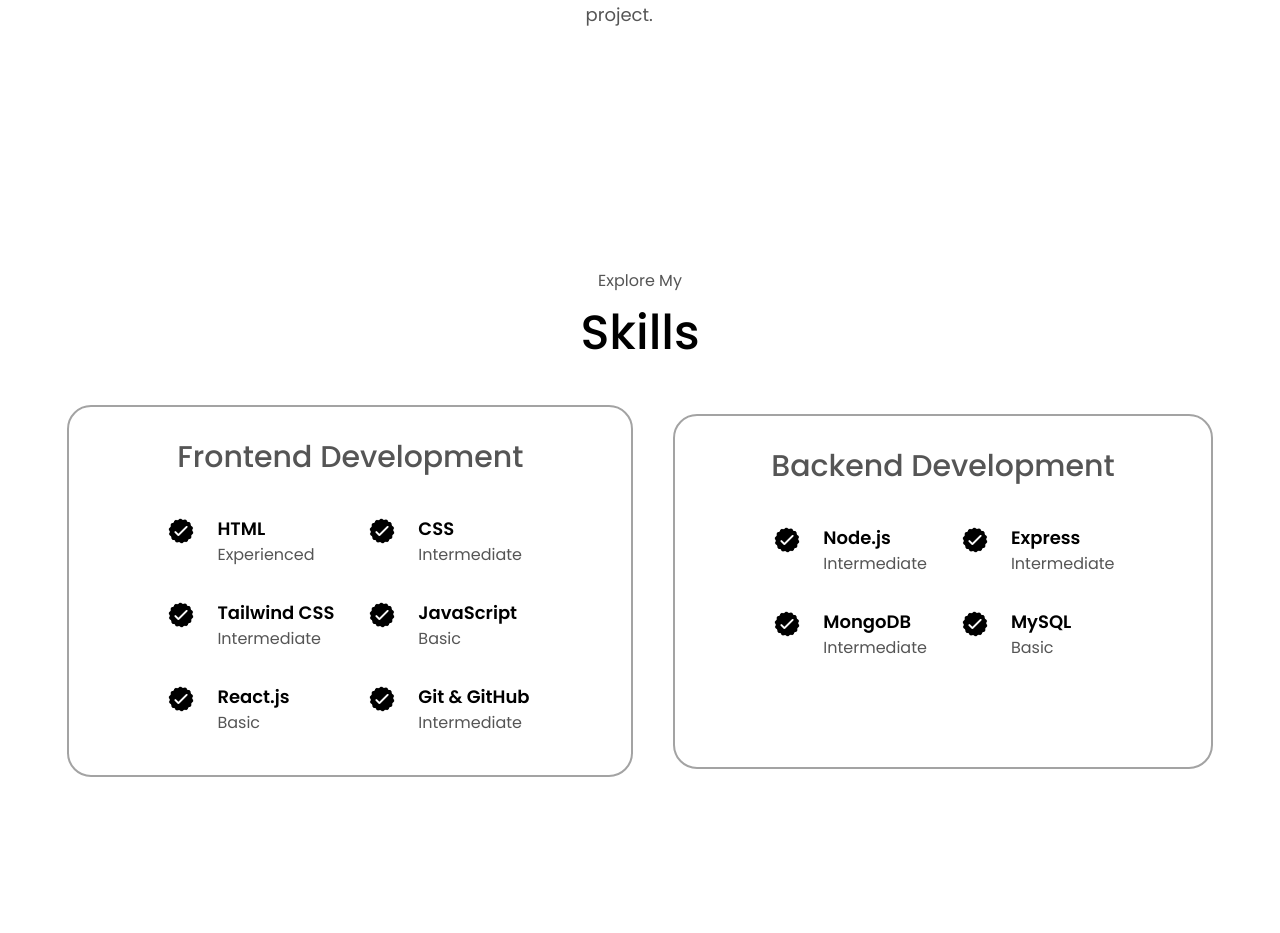
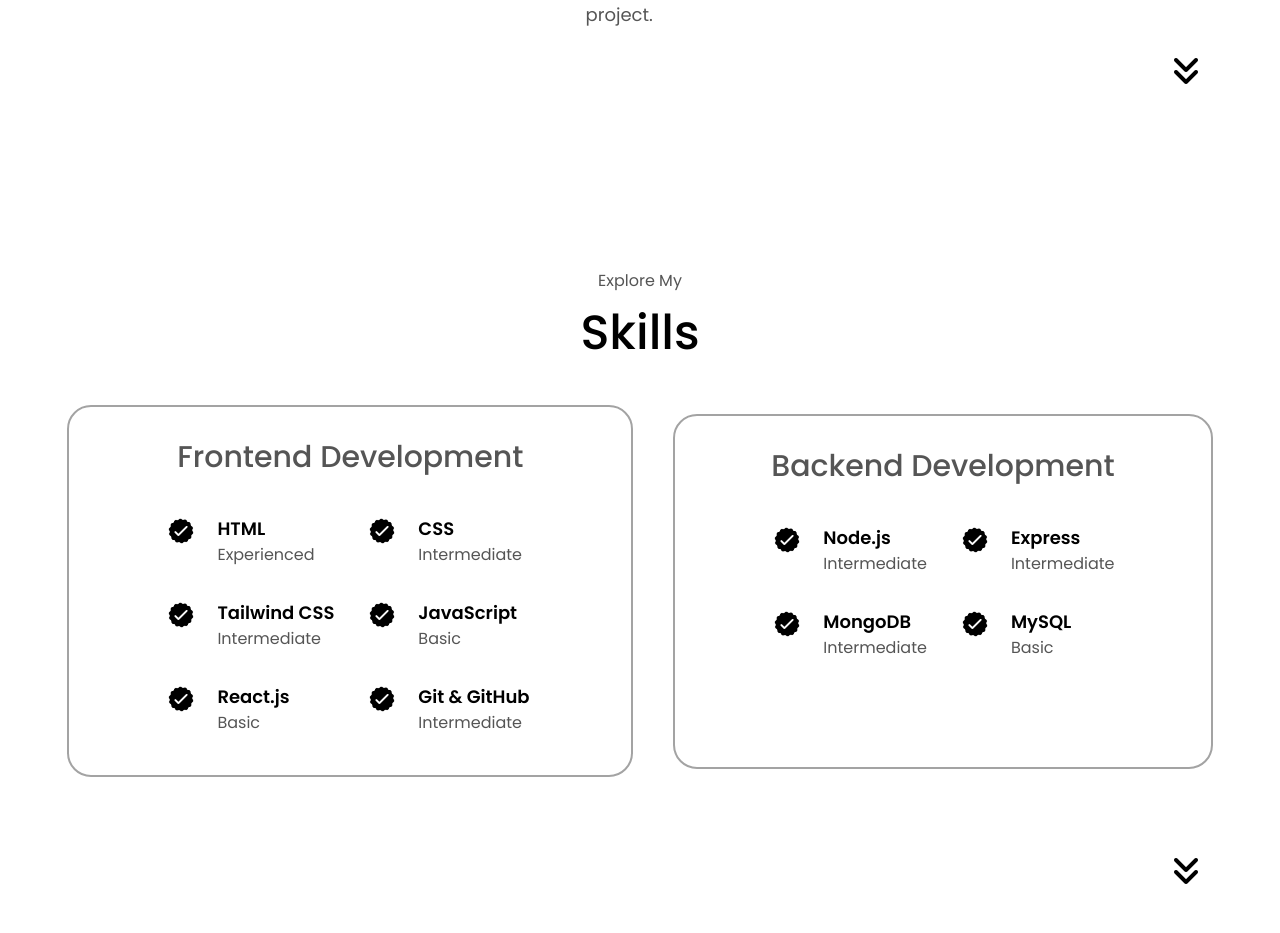
Before and after one commit to Pawankumar0403/My-Portfolio, a React (Create React App) app: page / in a window 1280 px wide. Shown: the part 1533-2466 px from the top of the page. Built offline with nearby package versions, Linux system fonts and the light colour scheme.

Commit message:
updated css

```diff
--- a/src/components/About.jsx
+++ b/src/components/About.jsx
@@ -2,7 +2,7 @@
 
 function About() {
     return (
-        <div className="flex flex-col justify-center text-center items-center h-[100vh] mt-[150px] md:my-0" id="about">
+        <div className="flex flex-col justify-center text-center items-center h-[100vh] mt-[150px] md:my-0 relative" id="about">
             <p className="text-base text-[#555555] text-center my-2">Get To Know More</p>
             <h1 className="text-3xl md:text-5xl text-center font-medium my-2">About Me</h1>
             <div className="flex flex-wrap md:flex-nowrap items-center justify-center gap-2 my-10 md:w-[80%] mx-auto" >
@@ -18,6 +18,7 @@
                         I aim to contribute effectively to any development team and project.</p>
                 </div>
             </div>
+            <a href="#skill" className="absolute bottom-14 right-20 hidden md:block"><i className="fa-solid fa-angles-down fa-2xl"></i></a>
         </div>
 
     )
--- a/src/components/Skill.jsx
+++ b/src/components/Skill.jsx
@@ -3,7 +3,7 @@
 function Skill() {
 
     return (
-        <div className="flex flex-col justify-center items-center h-[100vh] mt-[155px] md:my-0" id="skill">
+        <div className="flex flex-col justify-center items-center h-[100vh] mt-[155px] md:mt-0 relative" id="skill">
             <p className="text-base text-[#555555] text-center my-2">Explore My</p>
             <h1 className="text-3xl md:text-5xl text-center font-medium my-2">Skills</h1>
 
@@ -105,7 +105,7 @@
 
                 </div>
             </div>
-
+            <a href="#work" className="absolute bottom-14 right-20 hidden md:block"><i className="fa-solid fa-angles-down fa-2xl"></i></a>
         </div>
 
     )
--- a/src/components/Work.jsx
+++ b/src/components/Work.jsx
@@ -4,7 +4,7 @@
 
 function Work() {
   return (
-    <div className="flex flex-col justify-center items-center h-[100vh] mt-[480px] mb-10 md:mb-0 md:mt-0" id="work">
+    <div className="flex flex-col justify-center items-center h-[100vh] mt-[480px] mb-10 md:mb-0 md:mt-0 relative" id="work">
       <p className="text-base text-[#555555] text-center my-2">Browse My Recent</p>
       <h1 className="text-3xl md:text-5xl text-center font-medium my-2">Projects</h1>
       <div className="grid grid-cols-1 md:grid-cols-3 gap-6 items-center justify-center mt-10 w-[85%] md:w-[75%]">
@@ -35,6 +35,7 @@
           </div>
         </div>
       </div>
+      <a href="#contact" className="absolute bottom-14 right-20 hidden md:block"><i className="fa-solid fa-angles-down fa-2xl"></i></a>
     </div>
   );
 }
```
